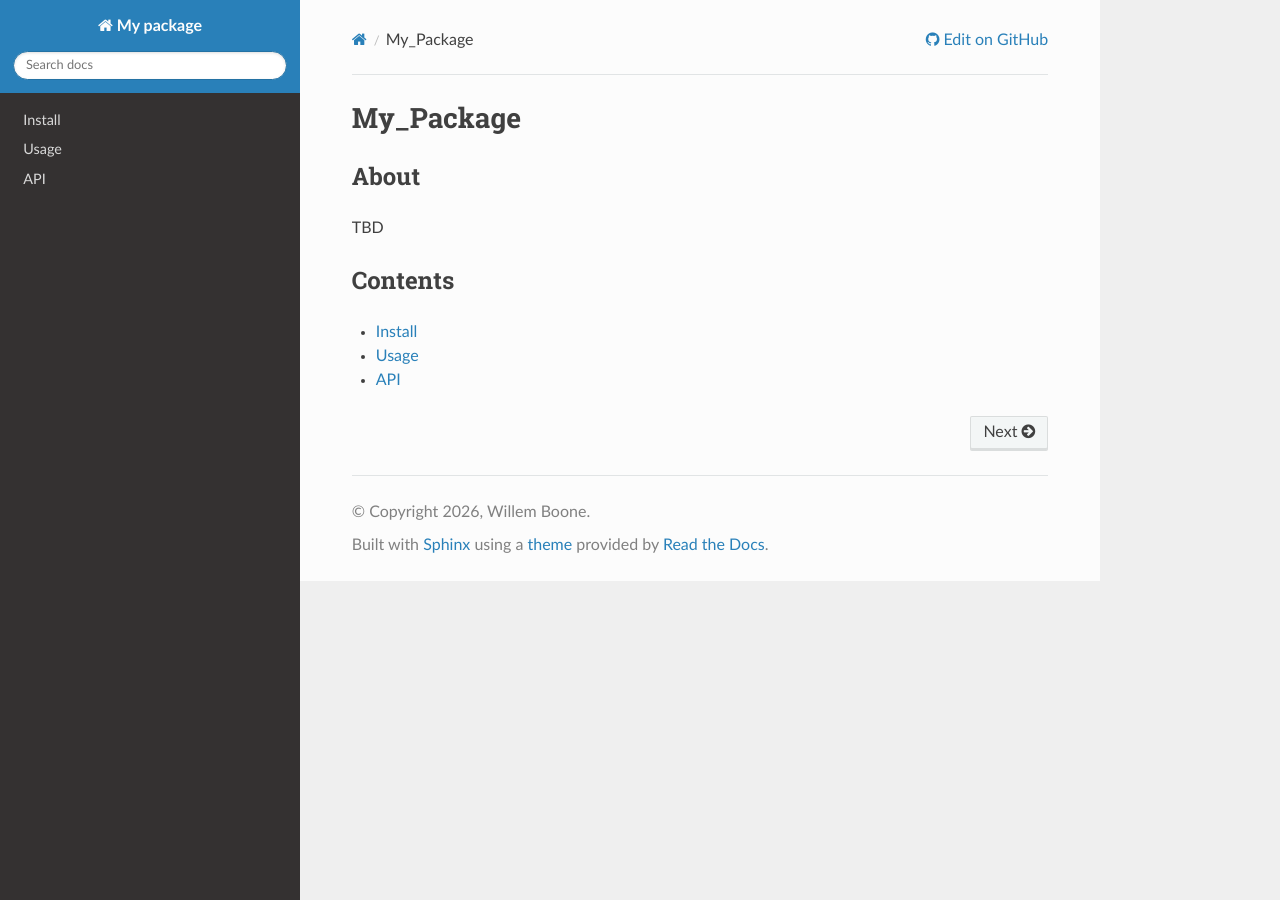
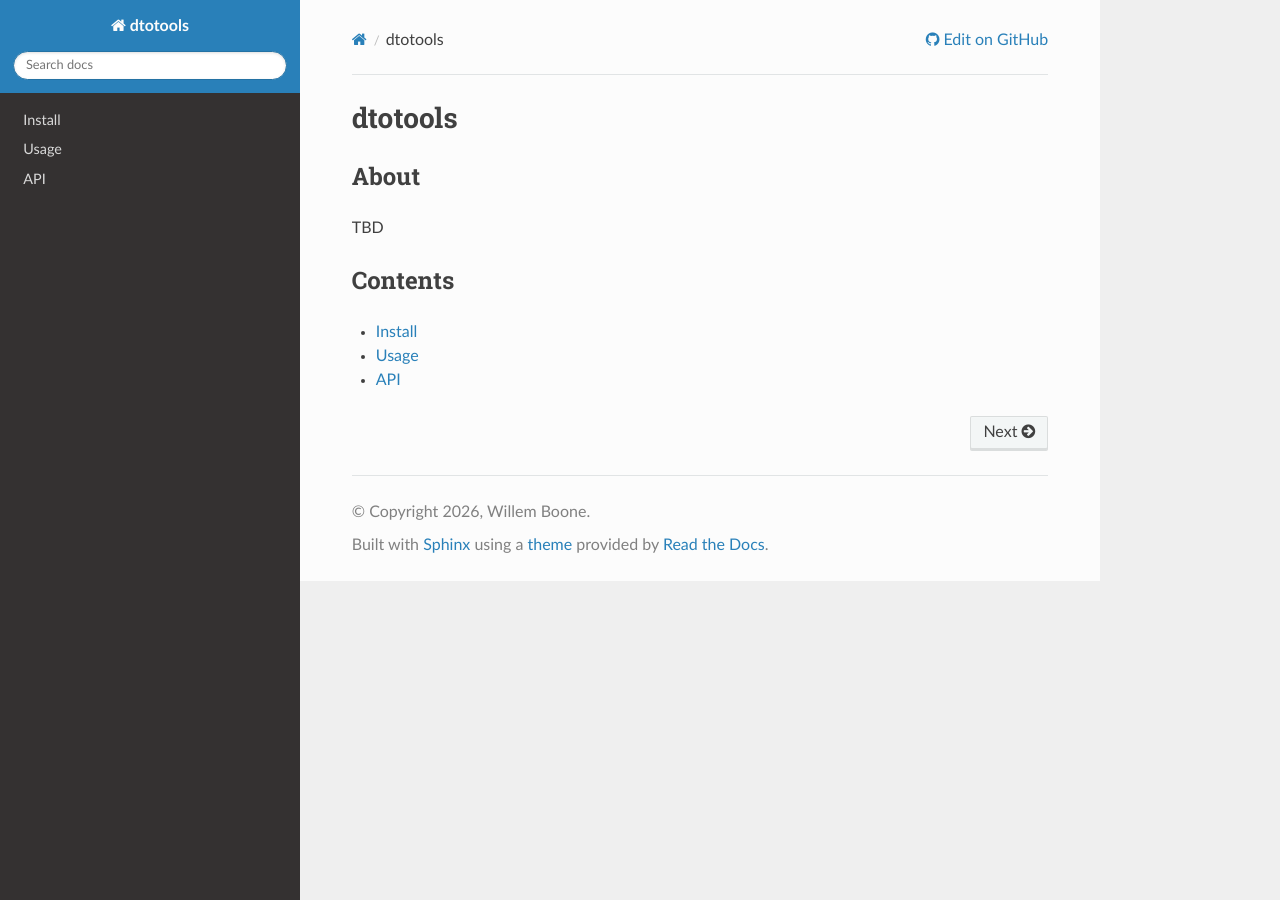
Before and after one commit to willem0boone/EDITO_python_tools, a Sphinx documentation site: the page built from docs/source/index.rst, in a window 1280 px wide. Built offline with Sphinx 7.4.7 and the Read the Docs theme 3.1.0, drawn with Linux system fonts in a browser that asks for light colours.

Commit message:
search_on_title

```diff
--- a/codemeta.json
+++ b/codemeta.json
@@ -3,7 +3,7 @@
   "@type": "SoftwareSourceCode",
   "identifier": "{id of the GitHub repo (can be DOI)}",
   "description": "tbd",
-  "name": "my_package",
+  "name": "dtotools",
   "codeRepository": "https://github.com/willem0boone/template_RTD",
   "issueTracker": "TBD",
   "license": "MIT License",
--- a/docs/source/API.rst
+++ b/docs/source/API.rst
@@ -1,10 +1,10 @@
 API
 ==================
 
-Dummy
+search
 -----------------------------
 
-.. automodule:: my_package.dummy
+.. automodule:: dtotools.search
    :members:
    :undoc-members:
    :show-inheritance:
--- a/docs/source/conf.py
+++ b/docs/source/conf.py
@@ -3,7 +3,7 @@ import json
 
 # -- Project information
 
-project = 'My package'
+project = 'dtotools'
 copyright = '2026, Willem Boone'
 author = 'Willem Boone'
 
--- a/docs/source/index.rst
+++ b/docs/source/index.rst
@@ -1,4 +1,4 @@
-My_Package
+dtotools
 ============
 
 About
--- a/pyproject.toml
+++ b/pyproject.toml
@@ -3,7 +3,7 @@ requires = ["setuptools>=62.6", "wheel"]
 build-backend = "setuptools.build_meta"
 
 [project]
-name = "my_package"
+name = "dtotools"
 version = "0.1.0"
 authors = [{name = "Willem Boone", email = "willem.boone@vliz.be"}]
 dynamic = ["dependencies"]
```
Also changed, not shown: readme.md (+1 -1 lines), 1 other file.
